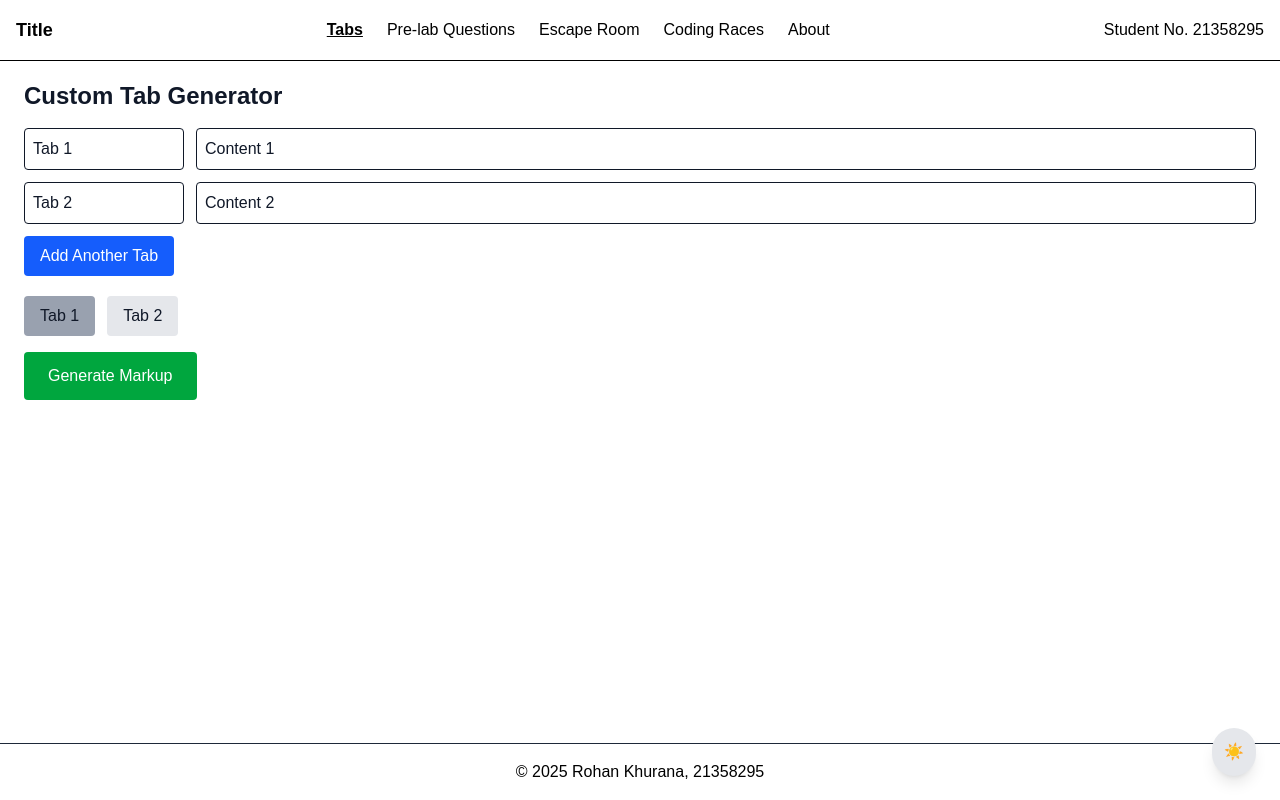
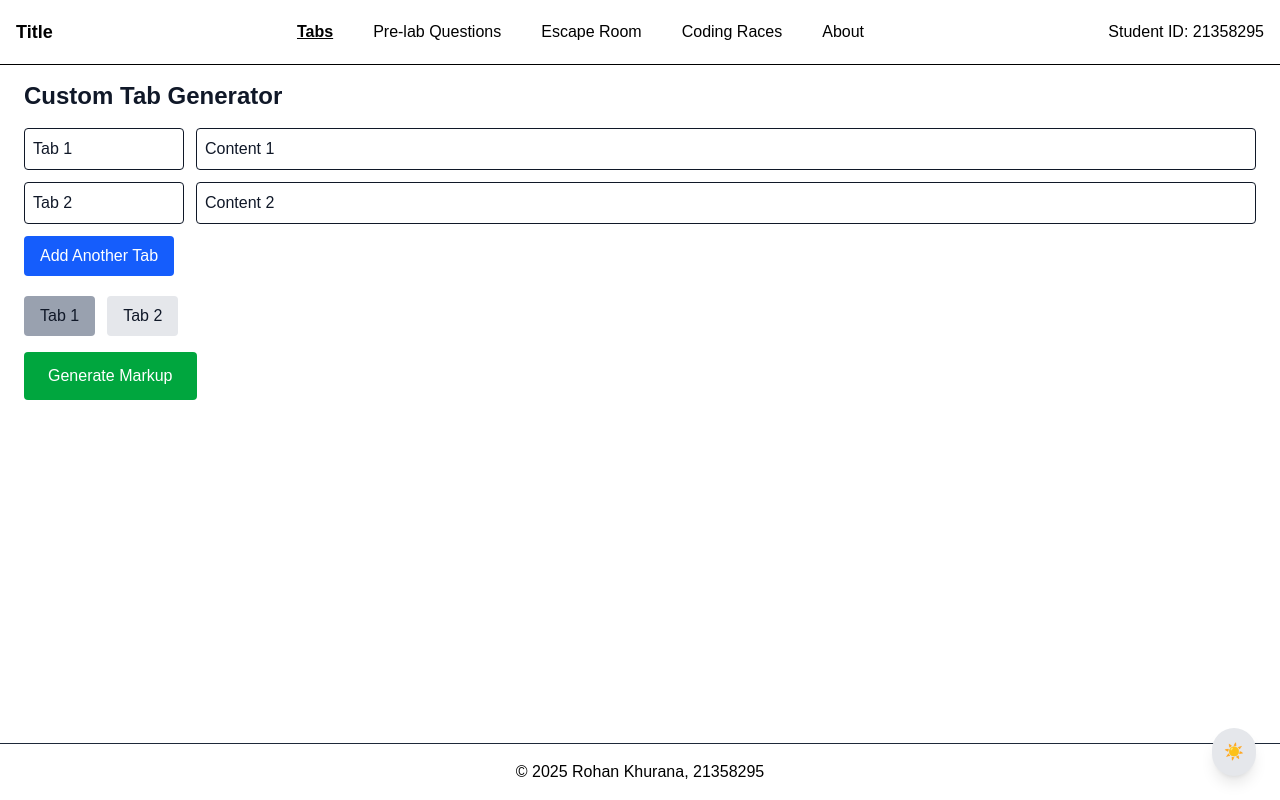
Before and after one commit to innovatewithkishlay/tab-code-generator, a Next.js app: page / in a window 1280 px wide. Built offline with nearby package versions, Linux system fonts and the light colour scheme.

Commit message:
Refine header navigation focus style for smoother, modern and accessible UI

```diff
--- a/src/components/Header.tsx
+++ b/src/components/Header.tsx
@@ -2,7 +2,7 @@ import React, { useState, useEffect } from "react";
 import Link from "next/link";
 import Cookies from "js-cookie";
 
-const NAV_LINKS = [
+const NAV_ITEMS = [
   { label: "Tabs", path: "/" },
   { label: "Pre-lab Questions", path: "/pre-lab" },
   { label: "Escape Room", path: "/escape-room" },
@@ -11,20 +11,20 @@ const NAV_LINKS = [
 ];
 
 const Header: React.FC = () => {
-  const [menuOpen, setMenuOpen] = useState(false);
-  const [currentPath, setCurrentPath] = useState<string>("/");
+  const [isMenuOpen, setIsMenuOpen] = useState(false);
+  const [activePath, setActivePath] = useState<string>("/");
 
   useEffect(() => {
     const saved = Cookies.get("selectedNav");
     if (saved) {
-      setCurrentPath(saved);
+      setActivePath(saved);
     }
   }, []);
 
-  const handleNavigation = (path: string) => {
-    setCurrentPath(path);
+  const handleNavClick = (path: string) => {
+    setActivePath(path);
     Cookies.set("selectedNav", path);
-    setMenuOpen(false);
+    setIsMenuOpen(false);
   };
 
   return (
@@ -36,28 +36,29 @@ const Header: React.FC = () => {
         role="navigation"
         aria-label="Primary Navigation"
       >
-        {NAV_LINKS.map(link => (
+        {NAV_ITEMS.map(({ label, path }) => (
           <Link
-            key={link.path}
-            href={link.path}
-            aria-current={currentPath === link.path ? "page" : undefined}
-            onClick={() => handleNavigation(link.path)}
-            className={`rounded hover:underline focus:outline-none focus:ring-2 focus:ring-blue-400 ${
-              currentPath === link.path ? "font-bold underline" : ""
-            }`}
+            key={path}
+            href={path}
+            aria-current={activePath === path ? "page" : undefined}
+            onClick={() => handleNavClick(path)}
+            className={
+              `rounded-sm px-2 py-1 transition hover:underline focus:outline-none focus:ring-2 focus:ring-blue-500 focus:ring-offset-2 focus:ring-offset-white dark:focus:ring-offset-gray-900` +
+              (activePath === path ? " font-bold underline" : "")
+            }
           >
-            {link.label}
+            {label}
           </Link>
         ))}
       </nav>
 
       <div className="flex items-center gap-4">
-        <span className="hidden font-medium sm:inline">Student No. 21358295</span>
+        <span className="hidden font-medium sm:inline">Student ID: 21358295</span>
         <button
-          onClick={() => setMenuOpen(prev => !prev)}
+          onClick={() => setIsMenuOpen(prev => !prev)}
           aria-label="Toggle menu"
-          aria-expanded={menuOpen}
-          className="focus:outline-none md:hidden"
+          aria-expanded={isMenuOpen}
+          className="md:hidden focus:outline-none"
         >
           <svg
             className="h-6 w-6"
@@ -65,7 +66,7 @@ const Header: React.FC = () => {
             fill="currentColor"
             aria-hidden="true"
           >
-            {menuOpen ? (
+            {isMenuOpen ? (
               <path
                 fillRule="evenodd"
                 d="M6.225 4.811a1 1 0 011.414 0L12 9.172l4.361-4.361a1 1 0 111.414 1.414L13.414 10.586l4.361 4.361a1 1 0 01-1.414 1.414L12 12l-4.361 4.361a1 1 0 01-1.414-1.414l4.361-4.361-4.361-4.361a1 1 0 010-1.414z"
@@ -80,26 +81,26 @@ const Header: React.FC = () => {
         </button>
       </div>
 
-      {menuOpen && (
+      {isMenuOpen && (
         <nav
           className="absolute top-full left-0 right-0 border-t border-black bg-white dark:border-white dark:bg-gray-800 md:hidden"
           role="menu"
           aria-label="Mobile Navigation"
         >
           <ul className="flex flex-col space-y-3 p-4">
-            {NAV_LINKS.map(link => (
-              <li key={link.path}>
+            {NAV_ITEMS.map(({ label, path }) => (
+              <li key={path}>
                 <Link
-                  href={link.path}
-                  aria-current={currentPath === link.path ? "page" : undefined}
+                  href={path}
+                  aria-current={activePath === path ? "page" : undefined}
                   role="menuitem"
                   tabIndex={0}
-                  onClick={() => handleNavigation(link.path)}
+                  onClick={() => handleNavClick(path)}
                   className={`block hover:underline ${
-                    currentPath === link.path ? "font-bold underline" : ""
+                    activePath === path ? "font-bold underline" : ""
                   }`}
                 >
-                  {link.label}
+                  {label}
                 </Link>
               </li>
             ))}
```
